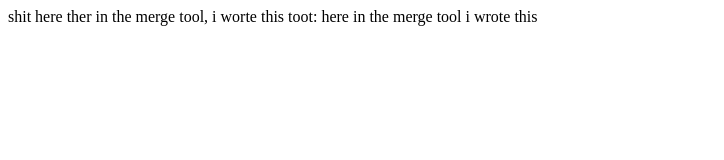
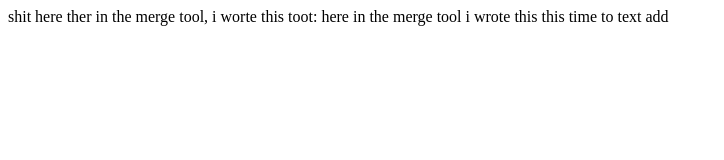
Before and after one commit to suhcrates-web/test2, a plain HTML site: page index.html in a window 1280 px wide. Shown: the whole page, without its empty margins (0-724 px from the left). Drawn offline with Linux system fonts and the light colour scheme.

Commit message:
index 수정 \n 다른 것도 수정

```diff
--- a/index.html
+++ b/index.html
@@ -6,6 +6,7 @@ shit here
 ther in the merge tool, i worte this toot:
 here in the merge tool i wrote this
 
+this time to text add
 
 
 </html>
```
